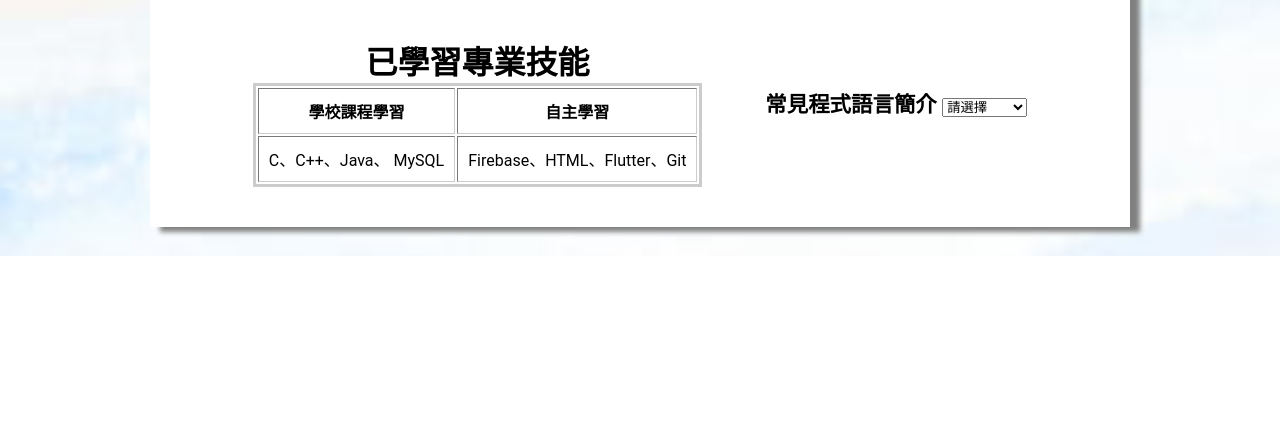
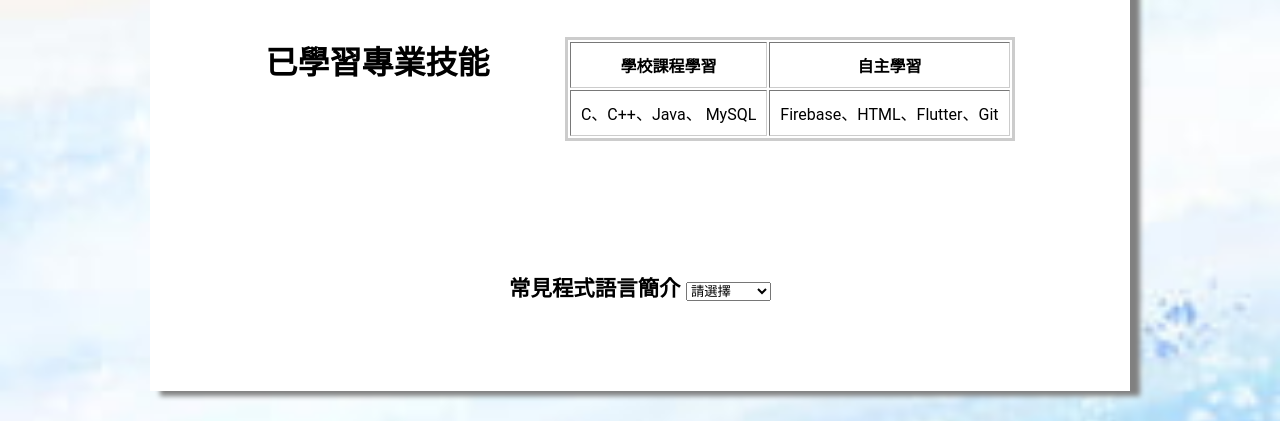
Before and after one commit to Allen01311/allen.github.io, a plain HTML site: page index.html in a window 1280 px wide. Shown: the part 961-1382 px from the top of the page. Before the commit the page ends 1217 px from the top, so only its background shows below. Drawn offline with Linux system fonts and the light colour scheme.

Commit message:
Update style.css

```diff
--- a/css/style.css
+++ b/css/style.css
@@ -50,7 +50,7 @@ body {
     width: 100%;
 }
 
-.bottom-section{
+.learn-section, .intro-section{
     padding: 40px;
     display: flex;
     justify-content: space-evenly;
```
